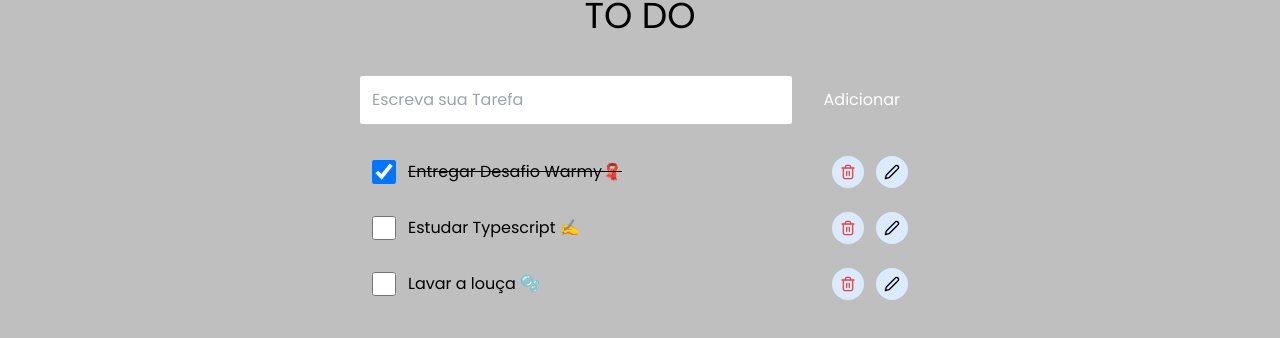
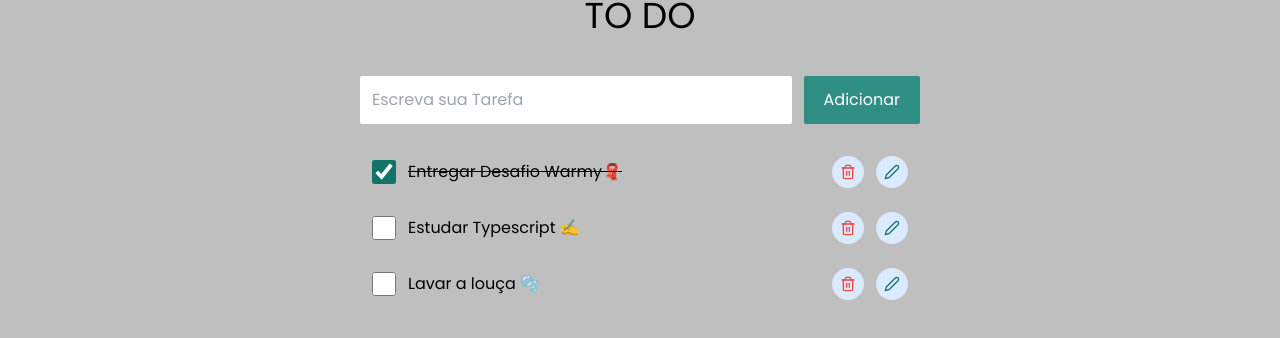
Before and after one commit to brennerpaiva/warmy-challenge, a React (Create React App) app: page / in a window 1280 px wide. Shown: the part 244-582 px from the top of the page. Built offline with nearby package versions, Linux system fonts and the light colour scheme.

Commit message:
chore: new config tailwindcss

```diff
--- a/tailwind.config.js
+++ b/tailwind.config.js
@@ -4,7 +4,8 @@ module.exports = {
   theme: {
     extend: {
       colors: {
-        primary: "#72CACA",
+        primaryLighter: "#2F8F84",
+        primaryDarker: "#127369",
         secondary: "#BFBFBF",
       },
       fontFamily: {
```
